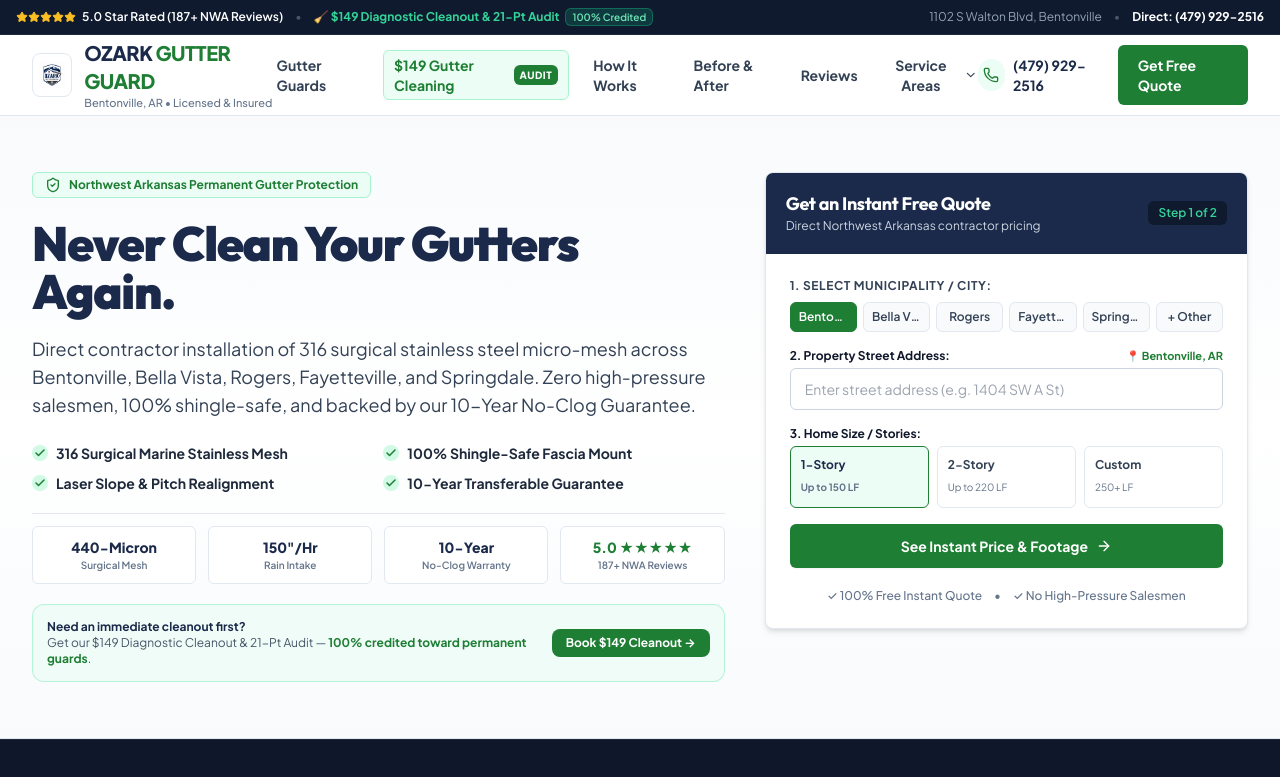
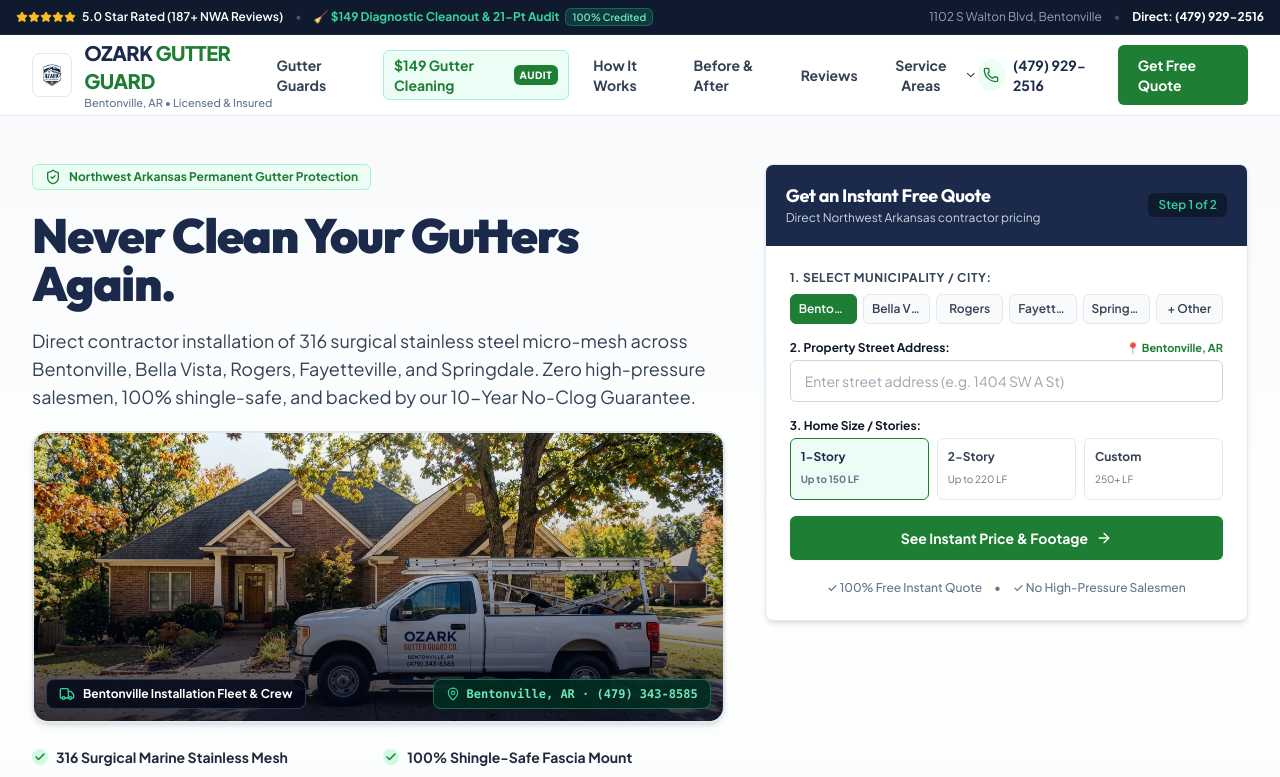
Before and after one commit to deimaxax/ozarkgutterguard, a Next.js app: page / in a window 1280 px wide. Shown: the top 777 px of the page. Built offline with nearby package versions, Linux system fonts and the light colour scheme.

Commit message:
feat: showcase real Ozark Gutter Guard truck in landing page hero section

```diff
--- a/src/components/HeroSection.tsx
+++ b/src/components/HeroSection.tsx
@@ -2,7 +2,7 @@
 
 import React from 'react';
 import Image from 'next/image';
-import { ShieldCheck, CheckCircle2, Phone, Star, Award, Check } from 'lucide-react';
+import { ShieldCheck, Check, MapPin, Truck } from 'lucide-react';
 import SatelliteEstimator from './SatelliteEstimator';
 
 interface HeroSectionProps {
@@ -12,16 +12,13 @@
 }
 
 export default function HeroSection({ cityName, customH1, customSub }: HeroSectionProps) {
-  const phoneHref = "tel:+14799292516";
-  const phoneDisplay = "(479) 929-2516";
-
   return (
-    <section className="bg-gradient-to-b from-slate-50 via-white to-slate-50 border-b border-slate-200 py-10 sm:py-14">
+    <section className="bg-gradient-to-b from-slate-50 via-white to-slate-50 border-b border-slate-200 py-8 sm:py-12">
       <div className="max-w-7xl mx-auto px-4 sm:px-6 lg:px-8">
 
         <div className="grid grid-cols-1 lg:grid-cols-12 gap-8 lg:gap-10 items-start">
 
-          {/* Left Column: Value Proposition */}
+          {/* Left Column: Value Proposition & Real Local Fleet Visual */}
           <div className="lg:col-span-7 space-y-5">
 
             <div className="inline-flex items-center gap-2 px-3 py-1 rounded bg-emerald-50 border border-emerald-200 text-brand-green text-xs font-bold">
@@ -36,6 +33,31 @@
             <p className="text-base sm:text-lg text-slate-700 font-normal leading-relaxed">
               {customSub || 'Direct contractor installation of 316 surgical stainless steel micro-mesh across Bentonville, Bella Vista, Rogers, Fayetteville, and Springdale. Zero high-pressure salesmen, 100% shingle-safe, and backed by our 10-Year No-Clog Guarantee.'}
             </p>
+
+            {/* Real NWA Fleet Hero Showcase Image */}
+            <div className="relative rounded-2xl overflow-hidden border-2 border-slate-200 shadow-md group">
+              <div className="relative h-56 sm:h-72 w-full">
+                <Image
+                  src="/images/contractor_truck.jpg"
+                  alt="Ozark Gutter Guard Co. installation truck parked in Bentonville, Arkansas home driveway"
+                  fill
+                  priority
+                  className="object-cover object-center group-hover:scale-105 transition-transform duration-500"
+                  sizes="(max-width: 768px) 100vw, (max-width: 1200px) 60vw, 700px"
+                />
+                <div className="absolute inset-0 bg-gradient-to-t from-slate-950/80 via-slate-950/20 to-transparent"></div>
+              </div>
+              <div className="absolute bottom-3 left-3 right-3 flex flex-wrap items-center justify-between gap-2 text-white text-xs">
+                <div className="flex items-center gap-2 bg-slate-950/85 backdrop-blur-xs px-3 py-1.5 rounded-lg border border-slate-700/80 font-bold">
+                  <Truck className="w-4 h-4 text-emerald-400 shrink-0" />
+                  <span>Bentonville Installation Fleet &amp; Crew</span>
+                </div>
+                <div className="flex items-center gap-1.5 bg-emerald-950/90 backdrop-blur-xs px-3 py-1.5 rounded-lg border border-emerald-500/50 text-emerald-300 font-bold font-mono">
+                  <MapPin className="w-3.5 h-3.5 text-emerald-400 shrink-0" />
+                  <span>Bentonville, AR · (479) 343-8585</span>
+                </div>
+              </div>
+            </div>
 
             {/* Direct Checklist */}
             <div className="grid grid-cols-1 sm:grid-cols-2 gap-2.5 pt-1 text-xs sm:text-sm text-slate-800 font-bold">
@@ -68,7 +90,7 @@
             {/* Trust Badges Bar */}
             <div className="pt-3 border-t border-slate-200 grid grid-cols-2 sm:grid-cols-4 gap-3 text-center text-xs">
               <div className="p-2.5 rounded bg-white border border-slate-200">
-                <span className="block font-black text-brand-navy text-sm">440-Micron</span>
+                <span className="block font-black text-brand-navy text-sm">50-Micron</span>
                 <span className="text-[10px] text-slate-500 font-semibold">Surgical Mesh</span>
               </div>
               <div className="p-2.5 rounded bg-white border border-slate-200">
@@ -102,7 +124,7 @@
           </div>
 
           {/* Right Column: Clean Instant Estimate Form */}
-          <div id="estimate-section" className="lg:col-span-5">
+          <div id="estimate-section" className="lg:col-span-5 lg:sticky lg:top-24">
             <SatelliteEstimator initialCity={cityName} />
           </div>
 
```
